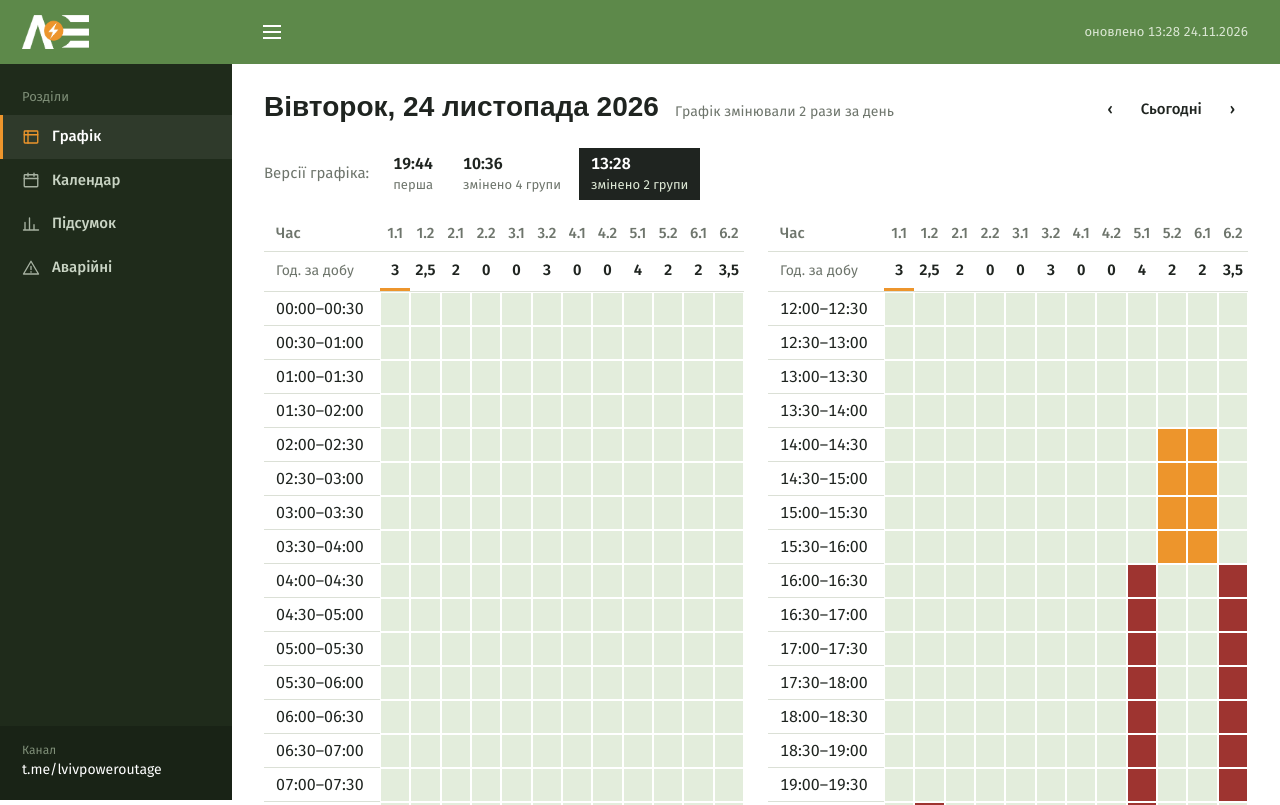
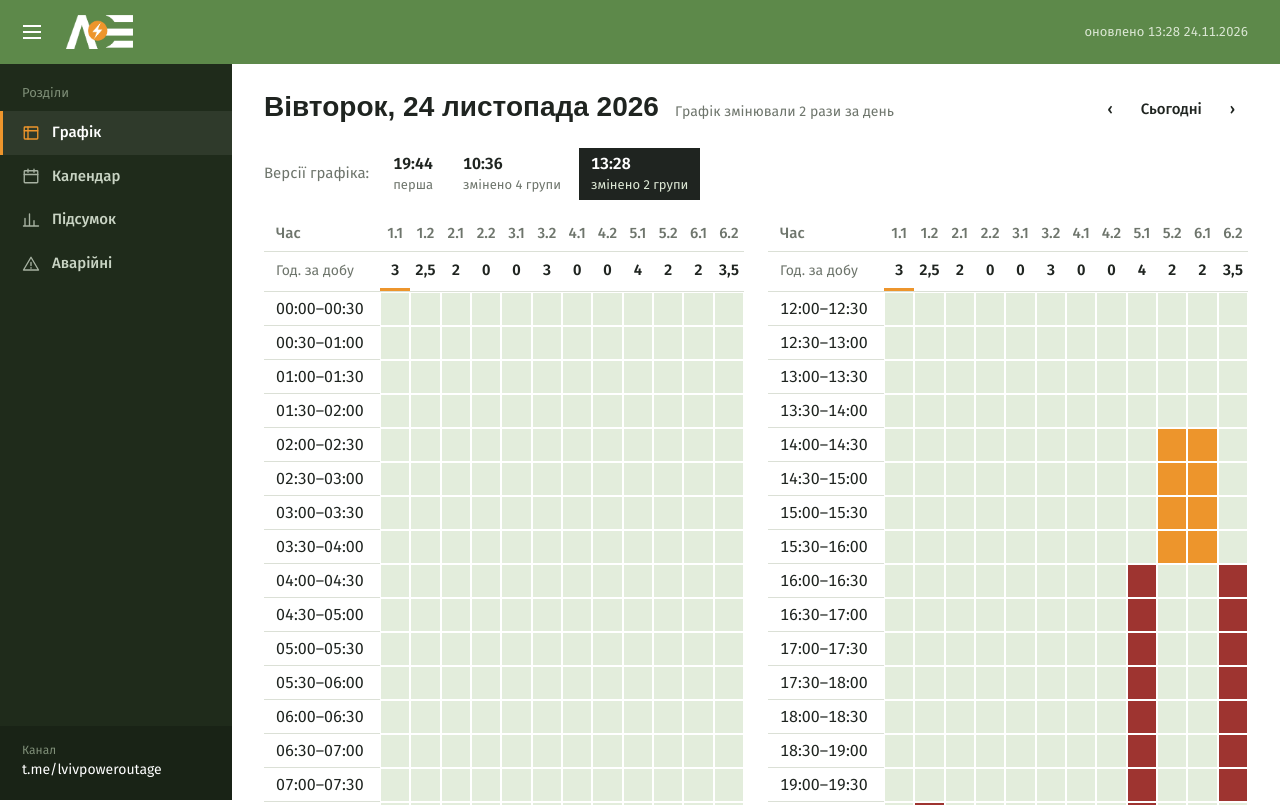
Before and after one commit to creaturesees/loebot, a plain HTML site: page index.html in a window 1280 px wide. Shown: the top 805 px of the page. Drawn offline with Linux system fonts and the light colour scheme; a web font is replaced by a local one.

Commit message:
Кнопка меню зліва від логотипа, шапка на всю ширину

```diff
--- a/index.html
+++ b/index.html
@@ -39,10 +39,10 @@ html { background: var(--bg); }
 body { margin: 0; background: var(--bg); color: var(--ink); font: 16px/1.45 "Fira Sans", system-ui, sans-serif; -webkit-font-smoothing: antialiased; }
 button { font: inherit; color: inherit; }
 
-.side { position: fixed; inset: 0 auto 0 0; width: 232px; background: #1f2b1b; color: #c9d4c4; display: flex; flex-direction: column; z-index: 40; transition: transform .2s ease; }
-.brand { display: flex; align-items: center; height: 64px; padding: 0 22px; background: var(--green); flex: none; }
+.side { position: fixed; inset: 64px auto 0 0; width: 232px; background: #1f2b1b; color: #c9d4c4; display: flex; flex-direction: column; z-index: 40; transition: transform .2s ease; }
+.brand { display: flex; align-items: center; height: 100%; flex: none; }
 .brand img { height: 34px; width: auto; display: block; }
-.side-label { font-size: 13px; color: #7f8f78; padding: 24px 22px 8px; }
+.side-label { font-size: 13px; color: #7f8f78; padding: 20px 22px 8px; }
 .tabs { display: flex; flex-direction: column; }
 .tabs a { display: flex; align-items: center; gap: 12px; padding: 11px 22px; color: #c9d4c4; text-decoration: none; font-weight: 500; font-size: 15px; box-shadow: inset 3px 0 0 transparent; }
 .tabs a svg { width: 18px; height: 18px; fill: none; stroke: currentColor; stroke-width: 1.8; stroke-linecap: round; stroke-linejoin: round; flex: none; opacity: .8; }
@@ -53,8 +53,8 @@ button { font: inherit; color: inherit; }
 .side-foot small { display: block; color: #7f8f78; font-size: 12px; }
 .side-foot a { color: #fff; text-decoration: none; }
 .scrim { display: none; }
-.shell { margin-left: 232px; min-height: 100vh; transition: margin-left .2s ease; }
-.top { position: sticky; top: 0; z-index: 30; height: 64px; background: var(--green); color: #fff; display: flex; align-items: center; gap: 16px; padding: 0 32px 0 20px; }
+.shell { margin-left: 232px; padding-top: 64px; min-height: 100vh; box-sizing: border-box; transition: margin-left .2s ease; }
+.top { position: fixed; top: 0; left: 0; right: 0; z-index: 45; height: 64px; background: var(--green); color: #fff; display: flex; align-items: center; gap: 14px; padding: 0 32px 0 12px; }
 .burger { width: 40px; height: 40px; border: 0; background: none; cursor: pointer; display: flex; flex-direction: column; justify-content: center; align-items: center; gap: 4px; padding: 0; }
 .burger span { width: 18px; height: 2px; background: #fff; display: block; }
 .burger:hover { background: rgba(255,255,255,.1); }
@@ -204,7 +204,10 @@ footer a { color: var(--green-dark); font-weight: 600; text-decoration: none; }
   .days { grid-template-columns: 1fr; }
 }
 @media (max-width: 640px) {
-  .top { height: 56px; padding: 0 16px 0 8px; }
+  .top { height: 56px; padding: 0 16px 0 6px; gap: 8px; }
+  .brand img { height: 30px; }
+  .side { top: 56px; }
+  .shell { padding-top: 56px; }
   .top .meta { font-size: 12px; }
   main { padding: 0 16px 32px; }
   footer { padding: 20px 16px 28px; }
@@ -246,8 +249,13 @@ footer a { color: var(--green-dark); font-weight: 600; text-decoration: none; }
 </style>
 </head>
 <body>
+<header class="top">
+  <button class="burger" id="burger" aria-label="Меню" aria-controls="side" aria-expanded="true"><span></span><span></span><span></span></button>
+  <a class="brand" href="#grafik" aria-label="Графік"><img src="assets/logo-mark.png" alt=""></a>
+  <div class="meta" id="meta"></div>
+</header>
+
 <aside class="side" id="side">
-  <a class="brand" href="#grafik" aria-label="Графік"><img src="assets/logo-mark.png" alt=""></a>
   <div class="side-label">Розділи</div>
   <nav class="tabs" id="tabs" aria-label="Розділи">
     <a href="#grafik" data-tab="grafik"><svg viewBox="0 0 24 24" aria-hidden="true"><rect x="3" y="4" width="18" height="16" rx="1"/><path d="M3 9h18M8 4v16"/></svg>Графік</a>
@@ -260,10 +268,6 @@ footer a { color: var(--green-dark); font-weight: 600; text-decoration: none; }
 <div class="scrim" id="scrim"></div>
 
 <div class="shell">
-<header class="top">
-  <button class="burger" id="burger" aria-label="Меню" aria-controls="side" aria-expanded="true"><span></span><span></span><span></span></button>
-  <div class="meta" id="meta"></div>
-</header>
 
 <main>
   <section id="daySec" data-tab="grafik">
```
